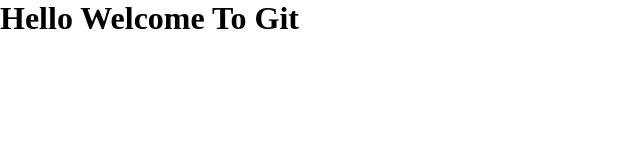
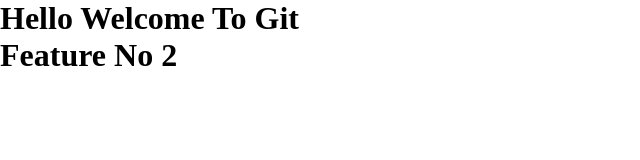
Before and after one commit to dabo2100/test-github, a plain HTML site: page index.html in a window 1280 px wide. Shown: the whole page, without its empty margins (0-640 px from the left). Drawn offline with Linux system fonts and the light colour scheme.

Commit message:
Feature 2

```diff
--- a/index.html
+++ b/index.html
@@ -8,5 +8,9 @@
   </head>
   <body>
     <h1>Hello Welcome To Git</h1>
+
+    <div>
+      <h1>Feature No 2</h1>
+    </div>
   </body>
 </html>
```
